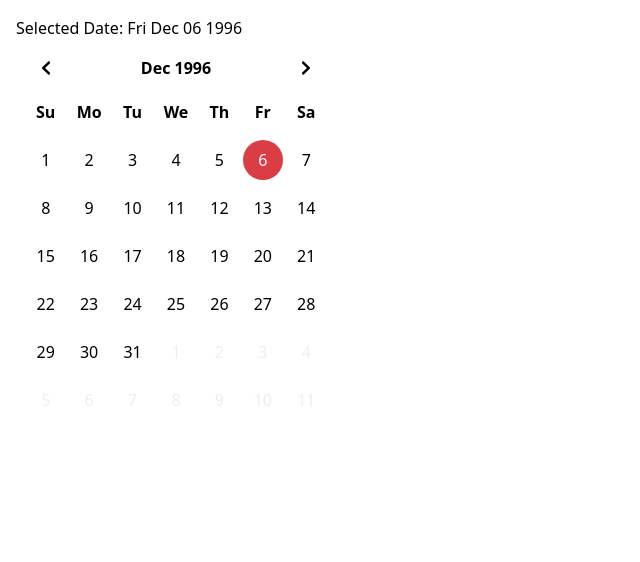
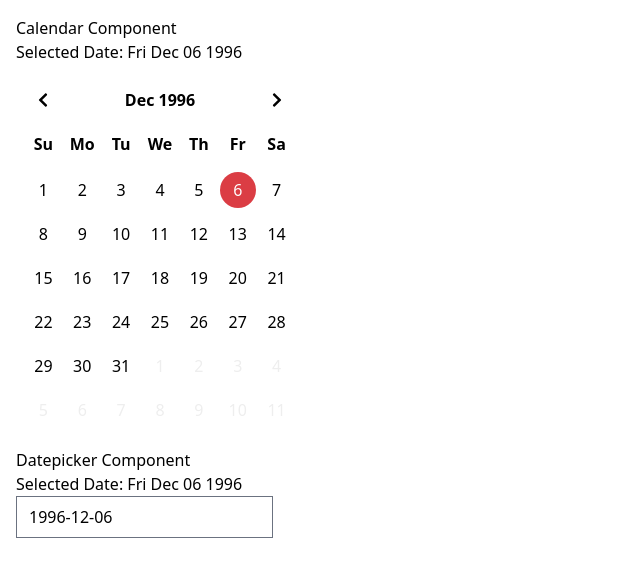
Before and after one commit to rkeng/custom-components, an Angular app: page / in a window 1280 px wide. Shown: the top 562 px of the page, without its empty margins (0-640 px from the left). Built offline with nearby package versions, Linux system fonts and the light colour scheme; what @tailwindcss/typography would draw is missing.

Commit message:
datepicker control value accessor implementation

```diff
--- a/src/app/_share/components/calendar/calendar.component.html
+++ b/src/app/_share/components/calendar/calendar.component.html
@@ -1,4 +1,4 @@
-<div class="p-2">
+<div class="w-72 py-4 px-2">
   <rk-calendar-year
     *ngIf="currView === calView.Y"
     [year]="year"
--- /dev/null
+++ b/src/app/_share/components/datepicker/datepicker.component.html
@@ -0,0 +1,19 @@
+<div>
+  <input
+    type="text"
+    (input)="handleInput()"
+    (focus)="handleFocus()"
+    (blur)="handleBlur()"
+    [formControl]="input"
+  >
+  <div
+    *ngIf="showContainer"
+    class="calendar-container"
+    (mousedown)="$event.preventDefault()"
+  >
+    <rk-calendar
+      [date]="date"
+      (onSelect)="this.writeValue($event)"
+    ></rk-calendar>
+  </div>
+</div>
--- /dev/null
+++ b/src/app/_share/components/datepicker/datepicker.component.scss
@@ -0,0 +1,5 @@
+.calendar-container {
+  position: absolute;
+  border: 1px solid black;
+  background-color: white;
+}
--- /dev/null
+++ b/src/app/_share/components/datepicker/datepicker.component.ts
@@ -0,0 +1,77 @@
+import { DatePipe, formatDate } from '@angular/common';
+import { Component, forwardRef, ViewChild } from '@angular/core';
+import { ControlValueAccessor, FormBuilder, FormControl, FormGroup, NG_VALUE_ACCESSOR } from '@angular/forms';
+
+@Component({
+  selector: 'rk-datepicker',
+  templateUrl: './datepicker.component.html',
+  styleUrls: ['./datepicker.component.scss'],
+  providers: [
+    DatePipe,
+    {
+      provide: NG_VALUE_ACCESSOR,
+      useExisting: forwardRef(() => DatepickerComponent),
+      multi: true
+    }
+  ]
+})
+export class DatepickerComponent implements ControlValueAccessor {
+
+  input = new FormControl('');
+  date: Date;
+  disabled = false;
+  showContainer = false;
+
+  constructor(
+    private datePipe: DatePipe
+  ) {
+  }
+
+  onChange = (value: any) => { };
+  onTouched = () => { };
+
+  writeValue(date: Date): void {
+    this.showContainer = false;
+    this.date = date;
+    this.formatInput(date);
+    this.onChange(date);
+  }
+
+  registerOnChange(fn: any): void {
+    this.onChange = fn;
+  }
+
+  registerOnTouched(fn: any): void {
+    this.onTouched = fn;
+  }
+
+  setDisabledState(isDisabled: boolean): void {
+    this.disabled = isDisabled;
+  }
+
+  handleInput() {
+    this.showContainer = false;
+  }
+
+  handleFocus() {
+    this.showContainer = true;
+  }
+
+  handleBlur() {
+    this.showContainer = false;
+    this.formatInput(this.input.value);
+    this.date = new Date(this.input.value);
+    this.onChange(this.date);
+    this.onTouched();
+  }
+
+  private formatInput(date: Date) {
+    let value;
+    try {
+      value = this.datePipe.transform(date, 'yyyy-MM-dd');
+    } catch (error) {
+      value = this.datePipe.transform(this.date, 'yyyy-MM-dd');
+    }
+    this.input.setValue(value);
+  }
+}
--- a/src/app/pages/demo/demo.page.html
+++ b/src/app/pages/demo/demo.page.html
@@ -1,9 +1,11 @@
 <div class="p-4">
+  <h3>Calendar Component</h3>
   <span>Selected Date: {{ selectedDate?.toDateString() }}</span>
-  <div class="w-80">
-    <rk-calendar
-      [date]="selectedDate"
-      (onSelect)="handleOnSelect($event)"
-    ></rk-calendar>
-  </div>
+  <rk-calendar
+    [date]="selectedDate"
+    (onSelect)="handleOnSelect($event)"
+  ></rk-calendar>
+  <h3>Datepicker Component</h3>
+  <span>Selected Date: {{ dateControl.value.toDateString() }}</span>
+  <rk-datepicker [formControl]="dateControl"></rk-datepicker>
 </div>
--- a/src/app/pages/demo/demo.page.ts
+++ b/src/app/pages/demo/demo.page.ts
@@ -1,4 +1,5 @@
 import { Component, OnInit } from '@angular/core';
+import { FormControl } from '@angular/forms';
 
 @Component({
   selector: 'rk-demo',
@@ -8,6 +9,8 @@ import { Component, OnInit } from '@angular/core';
 export class DemoPage implements OnInit {
 
   selectedDate: Date = new Date(1996, 11, 6);
+
+  dateControl = new FormControl(this.selectedDate);
 
   constructor() { }
 
--- a/src/styles.scss
+++ b/src/styles.scss
@@ -12,8 +12,8 @@ button {
     @apply h-12;
 
     &.sm {
-      @apply w-10;
-      @apply h-10;
+      @apply w-9;
+      @apply h-9;
     }
 
     &.today {
```
Also changed, not shown: src/app/app.module.ts (+6 -2 lines), 1 other file (tests, documents, lock files or other folders).
